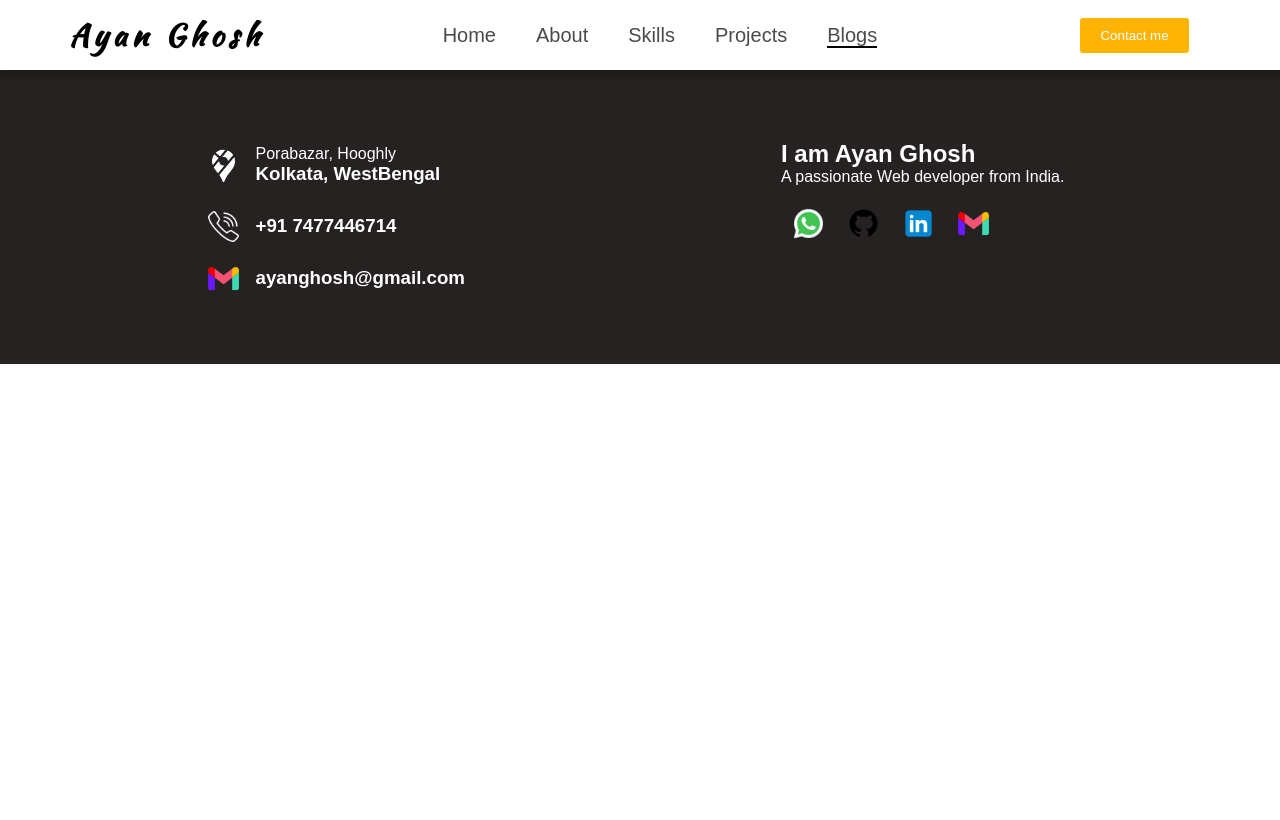
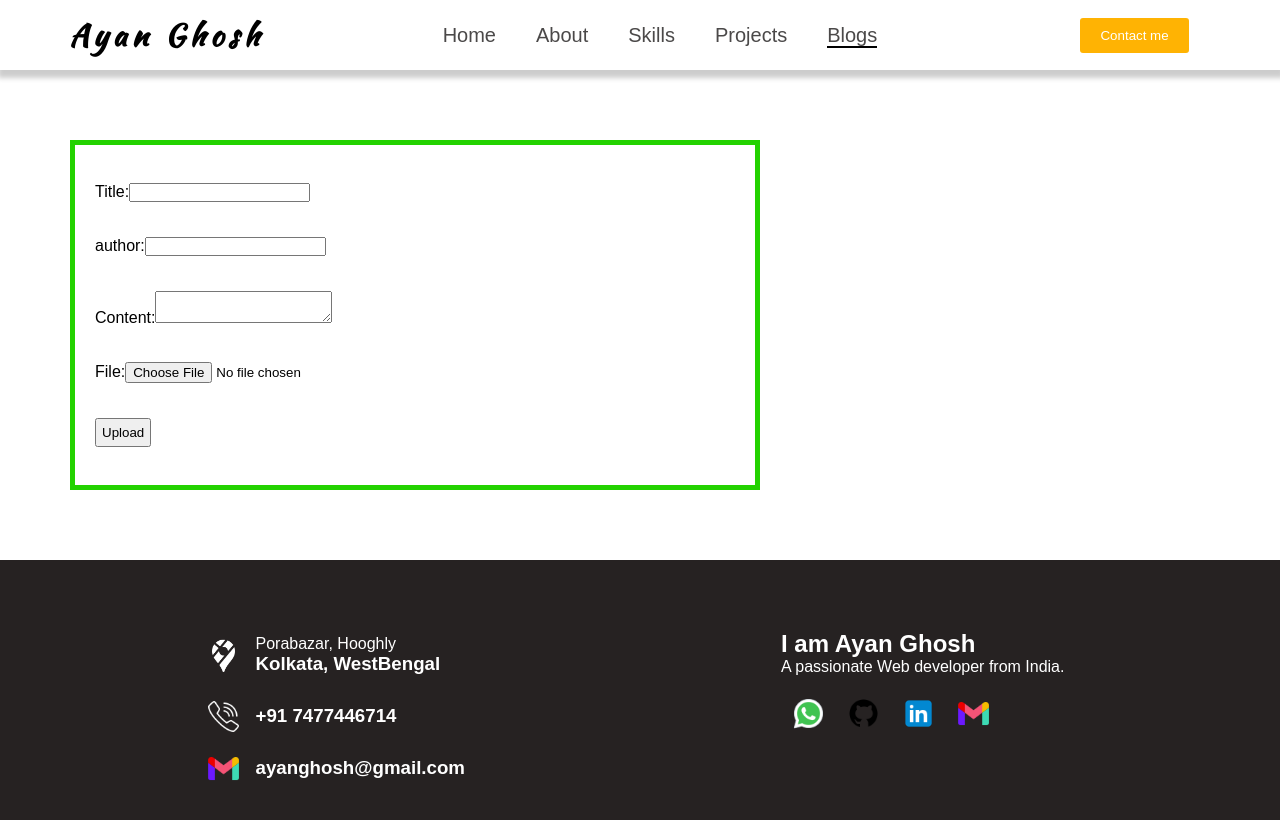
Before and after one commit to ayanonline/reactprotfolio, a React (Vite) app: page /blogs/rdjislove in a window 1280 px wide. Shown: the top 820 px of the page. Built offline with nearby package versions, Linux system fonts and the light colour scheme; a web font is replaced by a local one.

Commit message:
blog admin pannel created

```diff
--- a/src/App.jsx
+++ b/src/App.jsx
@@ -7,6 +7,7 @@ import About from "./components/about/About";
 import Skills from "./components/skills/Skills";
 import Projects from "./components/myprojects/Projects";
 import Blogs from "./components/myblogs/Blogs";
+import BlogAdmin from "./components/admin/BlogAdmin";
 function App() {
   return (
     <Router>
@@ -17,6 +18,7 @@ function App() {
         <Route path="/skills" element={<Skills />} />
         <Route path="/projects" element={<Projects />} />
         <Route path="/blogs" element={<Blogs />} />
+        <Route path="/blogs/rdjislove" element={<BlogAdmin />} />
       </Routes>
       <Footer />
     </Router>
--- /dev/null
+++ b/src/components/admin/BlogAdmin.css
@@ -0,0 +1,18 @@
+.create-blog {
+  margin: 70px;
+  border: 5px solid rgb(35, 210, 0);
+  padding: 20px;
+  height: 300px;
+  width: 50%;
+  display: flex;
+  flex-direction: column;
+  justify-content: space-around;
+  align-items: flex-start;
+}
+.create-blog > input {
+  padding: 5px;
+}
+.create-blog > button {
+  padding: 5px;
+  cursor: pointer;
+}
--- /dev/null
+++ b/src/components/admin/BlogAdmin.jsx
@@ -0,0 +1,90 @@
+import React, { useState } from "react";
+import "./BlogAdmin.css";
+
+function BlogAdmin() {
+  const [title, setTitle] = useState("");
+  const [author, setAuthor] = useState("");
+  const [content, setContent] = useState("");
+  const [file, setFile] = useState(null);
+  const [message, setMessage] = useState("");
+  const handleTitleChange = (event) => {
+    setTitle(event.target.value);
+  };
+  const handleAuthorChange = (event) => {
+    setAuthor(event.target.value);
+  };
+
+  const handleContentChange = (event) => {
+    setContent(event.target.value);
+  };
+
+  const handleFileChange = (event) => {
+    setFile(event.target.files[0]);
+  };
+
+  const handleSubmit = (event) => {
+    event.preventDefault();
+
+    const formData = new FormData();
+    formData.append("title", title);
+    formData.append("author", author);
+    formData.append("content", content);
+    formData.append("photo", file);
+
+    fetch("http://localhost:3000/api/v1/blogs", {
+      method: "POST",
+      body: formData,
+    })
+      .then((response) => {
+        setMessage("Blog is created successfully ✨🎈");
+        setAuthor("");
+        setTitle("");
+        setContent("");
+        setFile(null);
+      })
+      .catch((error) => {
+        console.log(error.message);
+      });
+  };
+
+  return (
+    <>
+      <form className="create-blog" onSubmit={handleSubmit}>
+        <div>
+          <label htmlFor="title">Title:</label>
+          <input
+            type="text"
+            id="title"
+            value={title}
+            onChange={handleTitleChange}
+          />
+        </div>
+        <div>
+          <label htmlFor="author">author:</label>
+          <input
+            type="text"
+            id="author"
+            value={author}
+            onChange={handleAuthorChange}
+          />
+        </div>
+        <div>
+          <label htmlFor="content">Content:</label>
+          <textarea
+            id="content"
+            value={content}
+            onChange={handleContentChange}
+          />
+        </div>
+        <div>
+          <label htmlFor="file">File:</label>
+          <input type="file" id="file" onChange={handleFileChange} />
+        </div>
+        <button type="submit">Upload</button>
+      </form>
+      <label htmlFor="">{message}</label>
+    </>
+  );
+}
+
+export default BlogAdmin;
--- a/src/components/myblogs/Blogs.jsx
+++ b/src/components/myblogs/Blogs.jsx
@@ -19,11 +19,17 @@ function Blogs() {
   }, []);
 
   return (
-    <div className="blog-container">
-      {blogData.map((blog, index) => (
-        <BlogCard blog={blog} key={index} />
-      ))}
-    </div>
+    <>
+      {blogData.length < 1 ? (
+        <span>Loading</span>
+      ) : (
+        <div className="blog-container">
+          {blogData.map((blog, index) => (
+            <BlogCard blog={blog} key={index} />
+          ))}
+        </div>
+      )}
+    </>
   );
 }
 
```
